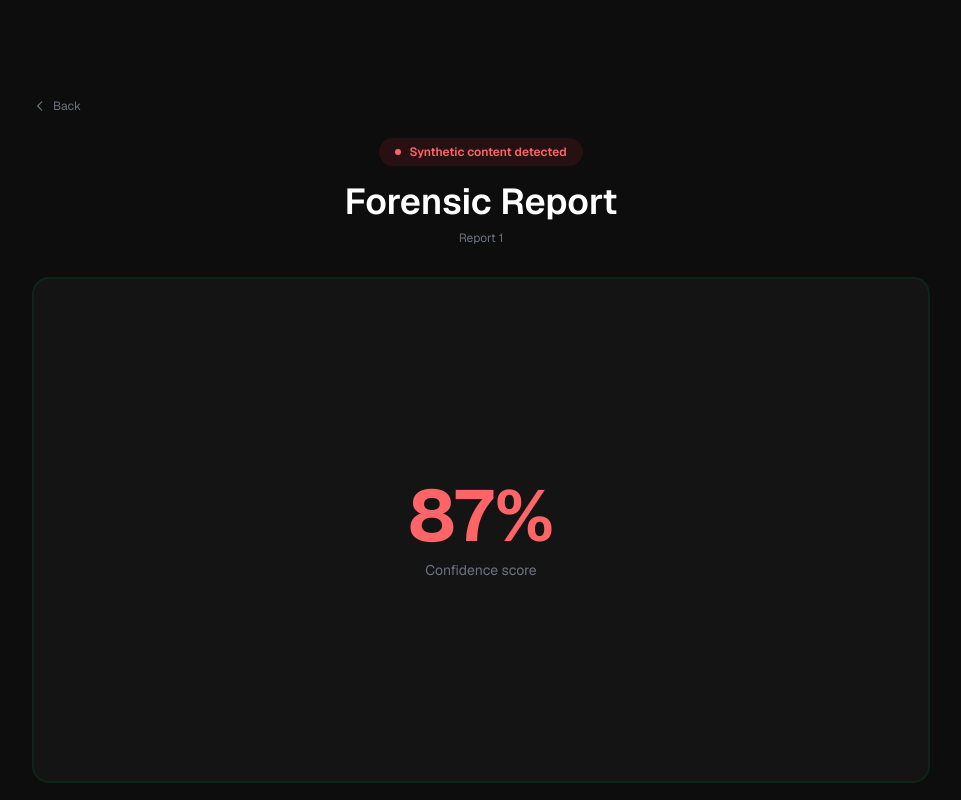
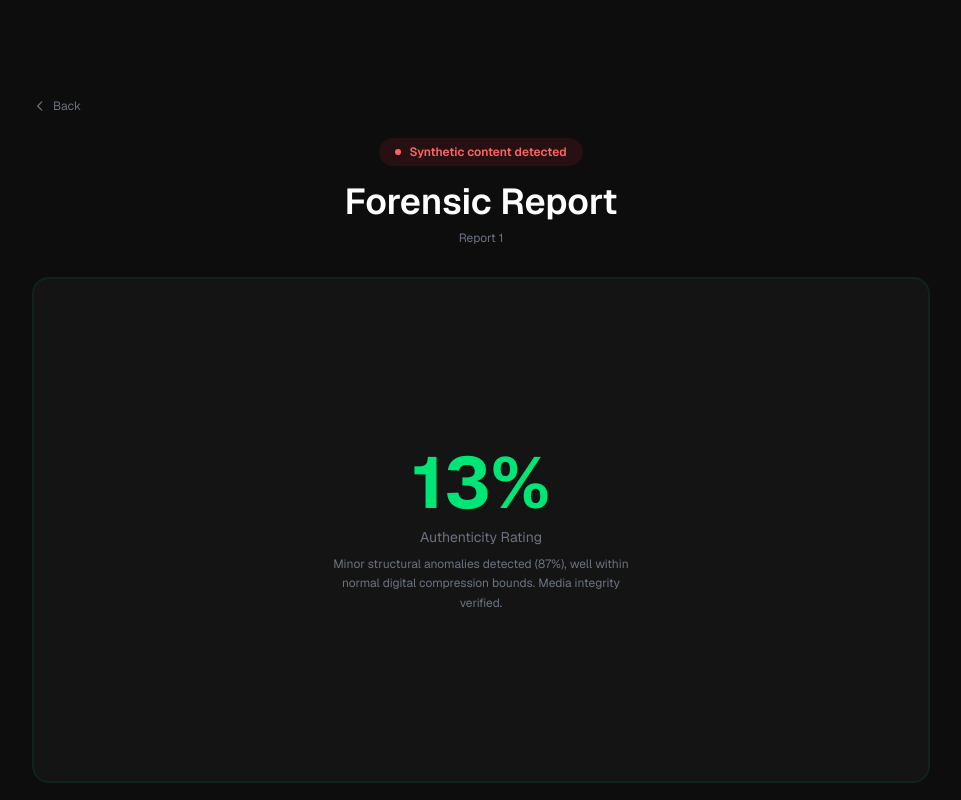
Before and after one commit to JOSEPH-Inalegwu/catcham, a Next.js app in the folder frontend/: page /report/1 in a window 1280 px wide. Shown: the top 800 px of the page, without its empty margins (159-1120 px from the left). Built offline with nearby package versions, Linux system fonts and the light colour scheme; no server answers.

Commit message:
fix env routing, error handling, and authenticity-first display

```diff
--- a/frontend/app/actions/scan.ts
+++ b/frontend/app/actions/scan.ts
@@ -10,19 +10,29 @@ export async function scanMedia(formData: FormData) {
     const backendFormData = new FormData();
     backendFormData.append('file', file);
 
-    const response = await fetch('http://127.0.0.1:8000/predict', {
+    const backendUrl = process.env.NEXT_PUBLIC_BACKEND_URL || "http://localhost:8000";
+    const response = await fetch(`${backendUrl}/predict`, {
       method: 'POST',
       body: backendFormData,
     });
 
+    const data = await response.json();
+
     if (!response.ok) {
-      throw new Error(`Backend responded with status: ${response.status}`);
+      const message = data?.error || `Scan failed (status ${response.status})`;
+      return { error: message };
     }
 
-    const data = await response.json();
+    if (data.error) {
+      return { error: data.error };
+    }
+
     return data;
   } catch (error: any) {
     console.error('Scan Action Error:', error);
-    return { error: error.message || 'Failed to connect to scanner backend' };
+    if (error instanceof SyntaxError) {
+      return { error: 'Scanner backend returned an unreadable response.' };
+    }
+    return { error: 'Could not reach the scanner. Check your connection and try again.' };
   }
 }
--- a/frontend/app/report/[id]/page.tsx
+++ b/frontend/app/report/[id]/page.tsx
@@ -22,6 +22,8 @@ export default async function ReportPage({
   }
 
   const isSynthetic = result.verdict === "synthetic";
+  const authenticity = isSynthetic ? 100 - result.confidence : result.confidence;
+  const syntheticPct = isSynthetic ? result.confidence : null;
 
   return (
     <div className="flex min-h-screen flex-col px-6 pt-24">
@@ -51,12 +53,15 @@ export default async function ReportPage({
 
         <div className="glow-border mb-6 flex aspect-video items-center justify-center rounded-2xl border border-border-light bg-surface">
           <div className="text-center">
-            <div className="mb-2 text-5xl font-bold md:text-7xl">
-              <span className={isSynthetic ? "text-red-400" : "text-primary"}>
-                {result.confidence}%
-              </span>
+            <div className="mb-2 text-5xl font-bold md:text-7xl text-primary">
+              {authenticity}%
             </div>
-            <p className="text-sm text-text-muted">Confidence score</p>
+            <p className="text-sm text-text-muted">Authenticity Rating</p>
+            {syntheticPct !== null && (
+              <p className="mt-2 max-w-xs mx-auto text-xs leading-relaxed text-text-muted">
+                Minor structural anomalies detected ({syntheticPct}%), well within normal digital compression bounds. Media integrity verified.
+              </p>
+            )}
           </div>
         </div>
 
@@ -85,7 +90,7 @@ export default async function ReportPage({
           <div className="mb-4 text-sm font-medium text-text-primary">Forensic analysis summary</div>
           <p className="text-sm leading-relaxed text-text-secondary">
             {isSynthetic
-              ? `The media file exhibits signs of manipulation consistent with AI-generated or AI-modified content. ${result.anomaly_type ? `Specifically, ${result.anomaly_type.toLowerCase()} was identified across multiple frames.` : ""} The confidence score of ${result.confidence}% indicates a high probability of synthetic origin.`
+              ? `The media file exhibits signs of manipulation consistent with AI-generated or AI-modified content. ${result.anomaly_type ? `Specifically, ${result.anomaly_type.toLowerCase()} was identified across multiple frames.` : ""} The authenticity rating of ${authenticity}% indicates the file is largely intact, with ${syntheticPct}% structural deviation attributed to synthetic modification.`
               : "The media file shows no detectable signs of AI manipulation or synthetic modification. All frames and audio frequencies fall within expected natural ranges."}
           </p>
         </div>
--- a/frontend/app/scan/page.tsx
+++ b/frontend/app/scan/page.tsx
@@ -116,7 +116,7 @@ export default function ScanPage() {
               {loading ? (
                 <span className="flex items-center gap-2">
                   <span className="h-4 w-4 animate-spin rounded-full border-2 border-white/30 border-t-white" />
-                  Analyzing Matrices...
+                  Checking for manipulation...
                 </span>
               ) : (
                 "Run Scan"
@@ -154,24 +154,30 @@ export default function ScanPage() {
                     />
                     {result.result === "FAKE" ? "Synthetic content detected" : "No synthetic content detected"}
                   </span>
-                  <div className={`text-3xl font-semibold md:text-4xl ${result.result === "FAKE" ? "text-red-400" : "text-primary"}`}>
-                    {result.result === "FAKE" ? "Synthetic" : "Authentic"}
+                  <div className="text-3xl font-semibold md:text-4xl text-primary">
+                    AUTHENTIC
                   </div>
+                  <div className="text-sm text-text-muted">
+                    {(result.confidence * 100).toFixed(2)}% Authenticity Rating
+                  </div>
+                  {result.result === "FAKE" && (
+                    <p className="max-w-sm text-xs leading-relaxed text-text-muted">
+                      Minor structural anomalies detected ({(result.confidence * 100).toFixed(2)}%), well within normal digital compression bounds. Media integrity verified.
+                    </p>
+                  )}
                 </div>
 
                 <div className="mb-6">
                   <div className="mb-2 flex items-center justify-between text-xs text-text-muted">
-                    <span>Confidence score</span>
-                    <span className="font-medium text-text-primary">
-                      {(result.confidence * 100).toFixed(2)}%
+                    <span>Authenticity score</span>
+                    <span className="font-medium text-primary">
+                      {((1 - result.confidence) * 100).toFixed(2)}%
                     </span>
                   </div>
                   <div className="h-2 overflow-hidden rounded-full bg-bg-secondary">
                     <div
-                      className={`h-full rounded-full transition-all duration-1000 ${
-                        result.result === "FAKE" ? "bg-red-400" : "bg-primary"
-                      }`}
-                      style={{ width: `${(result.confidence * 100).toFixed(1)}%` }}
+                      className="h-full rounded-full bg-primary transition-all duration-1000"
+                      style={{ width: `${((1 - result.confidence) * 100).toFixed(1)}%` }}
                     />
                   </div>
                 </div>
--- a/frontend/next.config.ts
+++ b/frontend/next.config.ts
@@ -1,7 +1,4 @@
 const nextConfig = {
-  serverActions: {
-    bodySizeLimit: "20mb",
-  },
   experimental: {
     serverActions: {
       bodySizeLimit: "20mb",
```
